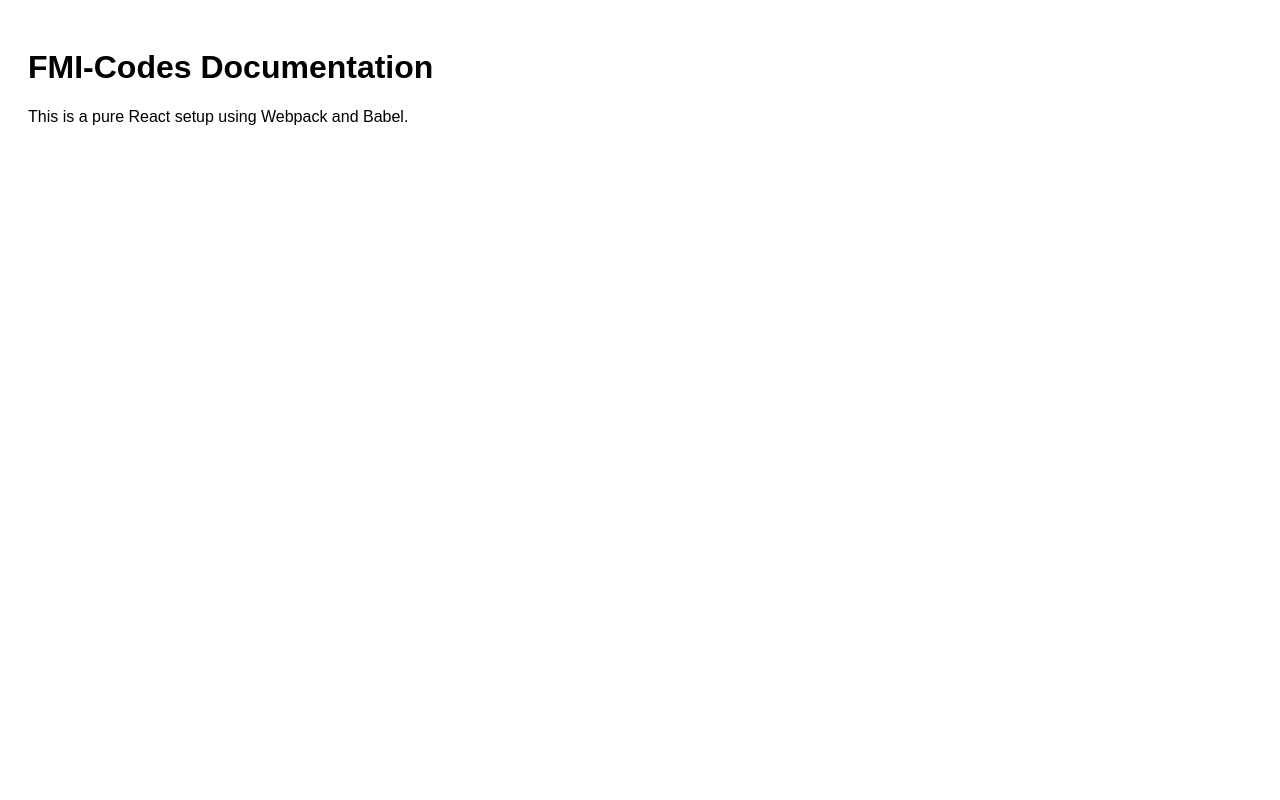
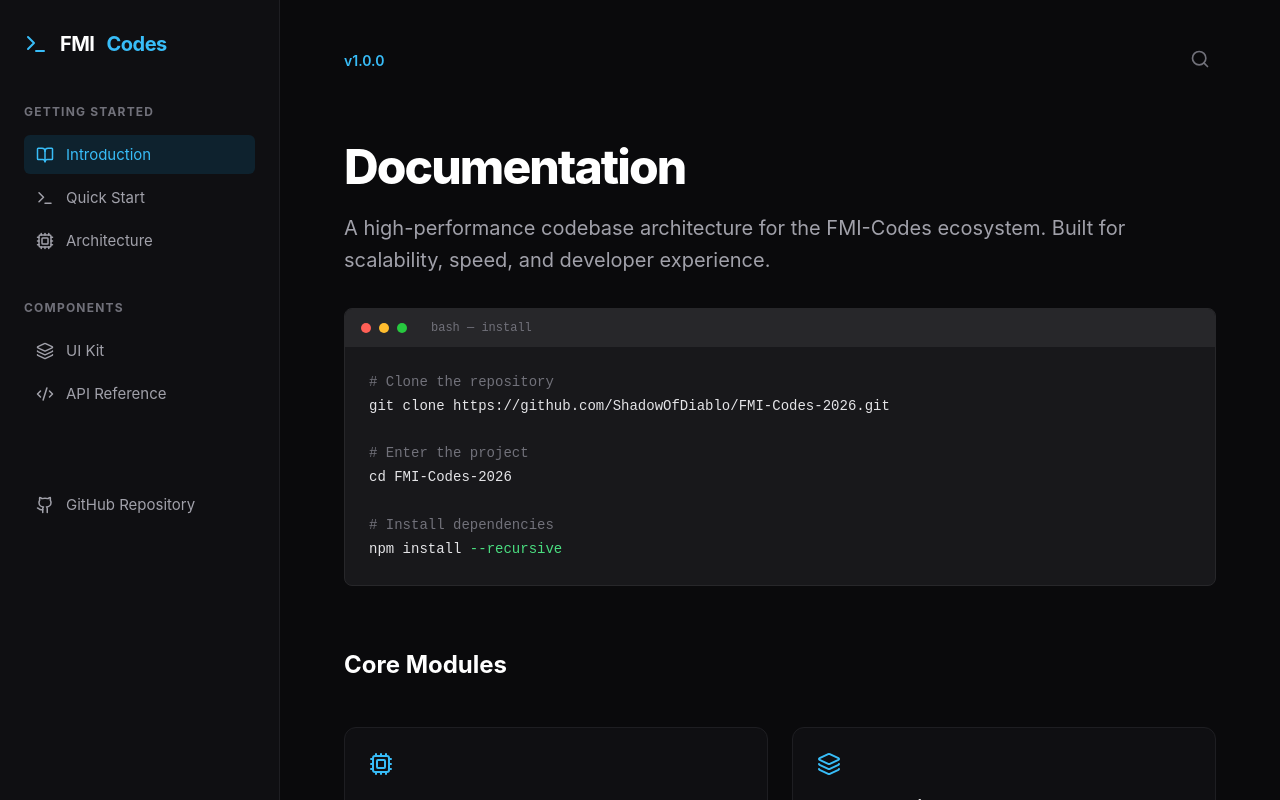
Before and after one commit to ShadowOfDiablo/FMI-Codes-Docs-FE, a React app: page / in a window 1280 px wide. Shown: the top 800 px of the page. Built offline with nearby package versions, Linux system fonts and the light colour scheme.

Commit message:
Created components for Documentation.

```diff
--- a/package.json
+++ b/package.json
@@ -2,14 +2,16 @@
   "name": "fmi-codes-docs-fe",
   "version": "1.0.0",
   "description": "Pure React Documentation Template",
-  "main": "src/index.js",
+  "main": "src/index.jsx",
   "scripts": {
     "start": "webpack serve --mode development --open",
     "build": "webpack --mode production"
   },
   "dependencies": {
+    "lucide-react": "^0.577.0",
     "react": "^18.3.1",
-    "react-dom": "^18.3.1"
+    "react-dom": "^18.3.1",
+    "styled-components": "^6.3.11"
   },
   "devDependencies": {
     "@babel/core": "^7.24.5",
--- a/src/App.js
+++ /dev/null
@@ -1,12 +0,0 @@
-import React from 'react';
-
-const App = () => {
-  return (
-    <div style={{ padding: '20px', fontFamily: 'sans-serif' }}>
-      <h1>FMI-Codes Documentation</h1>
-      <p>This is a pure React setup using Webpack and Babel.</p>
-    </div>
-  );
-};
-
-export default App;
--- /dev/null
+++ b/src/App.jsx
@@ -0,0 +1,83 @@
+import React, { useState } from 'react';
+import { BookOpen, Terminal, Cpu, Layers, Code2 } from 'lucide-react';
+import { GlobalStyle } from './styles/GlobalStyle';
+import { Layout, Main } from './components/Layout';
+import { Sidebar } from './components/Sidebar';
+import { Header } from './components/Header';
+import { Title, Subtitle, SectionTitle, Footer } from './components/Typography';
+import { CodeBlock } from './components/CodeBlock';
+import { CardGrid, Card } from './components/Card';
+
+const navSections = [
+  {
+    title: 'Getting Started',
+    items: [
+      { label: 'Introduction', icon: <BookOpen size={18} />, href: '#', active: true },
+      { label: 'Quick Start', icon: <Terminal size={18} />, href: '#' },
+      { label: 'Architecture', icon: <Cpu size={18} />, href: '#' },
+    ]
+  },
+  {
+    title: 'Components',
+    items: [
+      { label: 'UI Kit', icon: <Layers size={18} />, href: '#' },
+      { label: 'API Reference', icon: <Code2 size={18} />, href: '#' },
+    ]
+  }
+];
+
+const App = () => {
+  const [mobileMenuOpen, setMobileMenuOpen] = useState(false);
+
+  return (
+    <>
+      <GlobalStyle />
+      <Layout>
+        <Sidebar open={mobileMenuOpen} sections={navSections} />
+        <Main>
+          <Header version="v1.0.0" />
+
+          <Title>Documentation</Title>
+          <Subtitle>
+            A high-performance codebase architecture for the FMI-Codes ecosystem.
+            Built for scalability, speed, and developer experience.
+          </Subtitle>
+
+          <CodeBlock title="bash — install">
+            <span className="comment"># Clone the repository</span><br />
+            git clone https://github.com/ShadowOfDiablo/FMI-Codes-2026.git<br /><br />
+            <span className="comment"># Enter the project</span><br />
+            cd FMI-Codes-2026<br /><br />
+            <span className="comment"># Install dependencies</span><br />
+            npm install <span className="string">--recursive</span>
+          </CodeBlock>
+
+          <SectionTitle>Core Modules</SectionTitle>
+          <CardGrid>
+            <Card
+              icon={<Cpu size={24} color="#38bdf8" />}
+              title="Backend API"
+              description="Node.js based microservices architecture with high availability and robust data processing."
+            />
+            <Card
+              icon={<Layers size={24} color="#38bdf8" />}
+              title="Frontend Kit"
+              description="Shared UI components built with React and styled-components for consistent design across apps."
+            />
+            <Card
+              icon={<Terminal size={24} color="#38bdf8" />}
+              title="Mobile App"
+              description="Cross-platform mobile solution for seamless user experience on iOS and Android devices."
+            />
+          </CardGrid>
+
+          <Footer>
+            © 2026 FMI-Codes. Built with React and Styled Components.
+          </Footer>
+        </Main>
+      </Layout>
+    </>
+  );
+};
+
+export default App;
--- /dev/null
+++ b/src/components/Card.jsx
@@ -0,0 +1,41 @@
+import React from 'react';
+import styled from 'styled-components';
+
+export const CardGrid = styled.div`
+  display: grid;
+  grid-template-columns: repeat(auto-fill, minmax(280px, 1fr));
+  gap: 1.5rem;
+  margin-top: 3rem;
+`;
+
+const CardContainer = styled.div`
+  background: #0f0f12;
+  border: 1px solid #1e1e22;
+  padding: 1.5rem;
+  border-radius: 12px;
+  transition: transform 0.2s, border-color 0.2s;
+
+  &:hover {
+    transform: translateY(-4px);
+    border-color: #38bdf8;
+  }
+
+  h3 {
+    margin: 1rem 0 0.5rem;
+    color: #fff;
+  }
+
+  p {
+    color: #71717a;
+    font-size: 0.875rem;
+    line-height: 1.5;
+  }
+`;
+
+export const Card = ({ icon, title, description }) => (
+  <CardContainer>
+    {icon}
+    <h3>{title}</h3>
+    <p>{description}</p>
+  </CardContainer>
+);
--- /dev/null
+++ b/src/components/CodeBlock.jsx
@@ -0,0 +1,59 @@
+import React from 'react';
+import styled from 'styled-components';
+
+const Container = styled.div`
+  background: #18181b;
+  border: 1px solid #27272a;
+  border-radius: 8px;
+  margin: 2rem 0;
+  overflow: hidden;
+`;
+
+const Header = styled.div`
+  background: #27272a;
+  padding: 0.75rem 1rem;
+  display: flex;
+  align-items: center;
+  gap: 0.5rem;
+`;
+
+const Dot = styled.span`
+  width: 10px;
+  height: 10px;
+  border-radius: 50%;
+  background: ${props => props.color};
+`;
+
+const Pre = styled.pre`
+  margin: 0;
+  padding: 1.5rem;
+  font-family: 'JetBrains Mono', 'Fira Code', monospace;
+  font-size: 0.875rem;
+  line-height: 1.7;
+  color: #e4e4e7;
+  overflow-x: auto;
+
+  code {
+    background: none;
+    padding: 0;
+  }
+
+  .keyword { color: #f472b6; }
+  .function { color: #38bdf8; }
+  .string { color: #4ade80; }
+  .comment { color: #71717a; }
+`;
+
+export const CodeBlock = ({ title, children }) => (
+  <Container>
+    <Header>
+      <Dot color="#ff5f56" />
+      <Dot color="#ffbd2e" />
+      <Dot color="#27c93f" />
+      {title && <span style={{ marginLeft: '1rem', fontSize: '0.75rem', color: '#71717a', fontFamily: 'monospace' }}>{title}</span>}
+    </Header>
+    <Pre>
+      <code>{children}</code>
+    </Pre>
+  </Container>
+);
--- /dev/null
+++ b/src/components/Header.jsx
@@ -0,0 +1,35 @@
+import React from 'react';
+import styled from 'styled-components';
+import { Search } from 'lucide-react';
+
+const StyledHeader = styled.header`
+  display: flex;
+  justify-content: space-between;
+  align-items: center;
+  margin-bottom: 4rem;
+`;
+
+const SearchButton = styled.button`
+  background: none;
+  border: none;
+  color: #71717a;
+  cursor: pointer;
+  transition: color 0.2s;
+
+  &:hover {
+    color: #fff;
+  }
+`;
+
+export const Header = ({ version }) => (
+  <StyledHeader>
+    <div style={{ display: 'flex', gap: '1rem', alignItems: 'center' }}>
+      <span style={{ color: '#38bdf8', fontWeight: '600', fontSize: '0.875rem' }}>{version}</span>
+    </div>
+    <div style={{ display: 'flex', gap: '1rem' }}>
+      <SearchButton>
+        <Search size={20} />
+      </SearchButton>
+    </div>
+  </StyledHeader>
+);
--- /dev/null
+++ b/src/components/Layout.jsx
@@ -0,0 +1,17 @@
+import styled from 'styled-components';
+
+export const Layout = styled.div`
+  display: flex;
+  min-height: 100vh;
+`;
+
+export const Main = styled.main`
+  flex: 1;
+  padding: 3rem 4rem;
+  max-width: 1000px;
+  margin: 0 auto;
+
+  @media (max-width: 768px) {
+    padding: 2rem 1.5rem;
+  }
+`;
--- /dev/null
+++ b/src/components/Sidebar.jsx
@@ -0,0 +1,101 @@
+import React from 'react';
+import styled from 'styled-components';
+import { Terminal, Github } from 'lucide-react';
+
+const SidebarNav = styled.nav`
+  width: 280px;
+  background: #0f0f12;
+  border-right: 1px solid #1e1e22;
+  padding: 2rem 1.5rem;
+  position: sticky;
+  top: 0;
+  height: 100vh;
+  overflow-y: auto;
+
+  @media (max-width: 1024px) {
+    display: ${props => props.open ? 'block' : 'none'};
+    position: fixed;
+    z-index: 100;
+  }
+`;
+
+const Logo = styled.div`
+  display: flex;
+  align-items: center;
+  gap: 0.75rem;
+  font-size: 1.25rem;
+  font-weight: 700;
+  color: #fff;
+  margin-bottom: 3rem;
+  letter-spacing: -0.025em;
+
+  span {
+    color: #38bdf8;
+  }
+`;
+
+const NavSection = styled.div`
+  margin-bottom: 2.5rem;
+`;
+
+const NavHeader = styled.h4`
+  font-size: 0.75rem;
+  text-transform: uppercase;
+  color: #71717a;
+  letter-spacing: 0.1em;
+  margin-bottom: 1rem;
+`;
+
+const NavItem = styled.a`
+  display: flex;
+  align-items: center;
+  gap: 0.75rem;
+  padding: 0.625rem 0.75rem;
+  color: #a1a1aa;
+  text-decoration: none;
+  font-size: 0.9375rem;
+  border-radius: 6px;
+  transition: all 0.2s;
+  margin-bottom: 0.25rem;
+
+  &:hover {
+    background: #1e1e22;
+    color: #fff;
+  }
+
+  &.active {
+    background: #0ea5e920;
+    color: #38bdf8;
+  }
+`;
+
+export const Sidebar = ({ open, sections }) => (
+  <SidebarNav open={open}>
+    <Logo>
+      <Terminal size={24} color="#38bdf8" />
+      FMI<span>Codes</span>
+    </Logo>
+
+    {sections.map(section => (
+      <NavSection key={section.title}>
+        <NavHeader>{section.title}</NavHeader>
+        {section.items.map(item => (
+          <NavItem
+            key={item.label}
+            href={item.href}
+            className={item.active ? 'active' : ''}
+          >
+            {item.icon}
+            {item.label}
+          </NavItem>
+        ))}
+      </NavSection>
+    ))}
+
+    <NavSection style={{ marginTop: 'auto', paddingTop: '2rem' }}>
+      <NavItem href="https://github.com/ShadowOfDiablo">
+        <Github size={18} /> GitHub Repository
+      </NavItem>
+    </NavSection>
+  </SidebarNav>
+);
--- /dev/null
+++ b/src/components/Typography.jsx
@@ -0,0 +1,31 @@
+import styled from 'styled-components';
+
+export const Title = styled.h1`
+  font-size: 3rem;
+  font-weight: 800;
+  color: #fff;
+  margin: 0;
+  letter-spacing: -0.04em;
+`;
+
+export const Subtitle = styled.p`
+  font-size: 1.25rem;
+  color: #a1a1aa;
+  line-height: 1.6;
+  margin-top: 1rem;
+`;
+
+export const SectionTitle = styled.h2`
+  margin-top: 4rem;
+  color: #fff;
+  font-size: 1.5rem;
+`;
+
+export const Footer = styled.footer`
+  margin-top: 6rem;
+  padding-bottom: 4rem;
+  border-top: 1px solid #1e1e22;
+  padding-top: 2rem;
+  color: #71717a;
+  font-size: 0.875rem;
+`;
--- /dev/null
+++ b/src/styles/GlobalStyle.js
@@ -0,0 +1,30 @@
+import { createGlobalStyle } from 'styled-components';
+
+export const GlobalStyle = createGlobalStyle`
+  body {
+    margin: 0;
+    padding: 0;
+    background-color: #0a0a0c;
+    color: #e4e4e7;
+    font-family: 'Inter', -apple-system, BlinkMacSystemFont, 'Segoe UI', Roboto, sans-serif;
+    -webkit-font-smoothing: antialiased;
+  }
+
+  * {
+    box-sizing: border-box;
+  }
+
+  ::-webkit-scrollbar {
+    width: 8px;
+  }
+  ::-webkit-scrollbar-track {
+    background: #0a0a0c;
+  }
+  ::-webkit-scrollbar-thumb {
+    background: #27272a;
+    border-radius: 4px;
+  }
+  ::-webkit-scrollbar-thumb:hover {
+    background: #3f3f46;
+  }
+`;
--- a/webpack.config.js
+++ b/webpack.config.js
@@ -2,7 +2,7 @@
 const HtmlWebpackPlugin = require('html-webpack-plugin');
 
 module.exports = {
-  entry: './src/index.js',
+  entry: './src/index.jsx',
   output: {
     path: path.join(__dirname, '/dist'),
     filename: 'bundle.js',
@@ -11,13 +11,16 @@
   module: {
     rules: [
       {
-        test: /\.js$/,
+        test: /\.(js|jsx)$/,
         exclude: /node_modules/,
         use: {
           loader: 'babel-loader'
         }
       }
     ]
+  },
+  resolve: {
+    extensions: ['.js', '.jsx']
   },
   plugins: [
     new HtmlWebpackPlugin({
```
Also changed, not shown: src/index.jsx (renamed from src/index.js), 4 other files (tests, documents, lock files or other folders).
